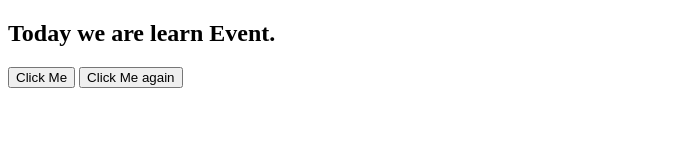
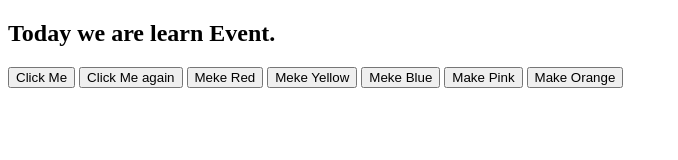
Before and after one commit to prosenjithdash/Event_addEventListener_EventBubble, a plain HTML site: page index.html in a window 1280 px wide. Shown: the whole page, without its empty margins (0-678 px from the left). Drawn offline with Linux system fonts and the light colour scheme.

Commit message:
Done addEvnetLisener

```diff
--- a/index.html
+++ b/index.html
@@ -7,12 +7,113 @@
 </head>
 <body>
     <h2>Today we are learn Event.</h2>
+
+<!-- 25-1 What Is Event, Different Types Of Event In Web -->
+
     <button onclick="console.log(7)">Click Me</button>
 
     <button onclick="console.log('Prosenjith clicked')">Click Me again</button>
-    <!-- <button onclick="console.log("Bappu clicked")">Click Me again</button> its false problem is same place same "" did not use multiple time. -->
+    <!--
+        <button onclick="console.log("Bappu clicked")">Click Me again</button> its false problem is same place same "" did not use multiple time.
+    -->
+
+<!-- 25-1 What Is Event, Different Types Of Event In Web -->
+
+<!-- ############################################################# -->
+
+<!-- 25-2 Add Onclick Handler Directly Or Via Javascript -->
+
+    <!-- Option: 01 -->
+    <button onclick="document.body.style.background='red'">Meke Red</button>
+    <script src="JS/event.js"></script>
+
+    <!-- Option: 02 -->
+    <!-- we will use that -->
+
+    <button onclick="makeYellow()">Meke Yellow</button>
+
+    <!-- Option: 3 -->
+
+    <button id="make_blue">Meke Blue</button>
+
+<!-- 25-2 Add Onclick Handler Directly Or Via Javascript -->
+
+<!-- ############################################################# -->
+
+<!-- 25-3 Different Ways To Use AddEventListener On A Button -->
+
+<!-- option : 4 -->
+
+    <button id="make_pink">Make Pink</button>
+
+<!-- option : 4 final -->
+     <!-- we will use that -->
 
 
+<button id="make_orange">Make Orange</button>
+
+<!-- 25-3 Different Ways To Use AddEventListener On A Button -->
+
+<!-- ############################################################# -->
+
+<!-- 25-4 Most Common Ways To Set Event Handlers -->
+
+
+
+
+<!-- 25-4 Most Common Ways To Set Event Handlers -->
+
+<!-- ############################################################# -->
+
+
+ <!-- Javascript File -->
+
     <script src="JS/event.js"></script>
+
+    <script>
+
+
+        // option: 02
+        // we will use that
+
+        function makeYellow() {
+            document.body.style.background = 'yellow';
+        }
+
+
+        // <!-- Option: 3 -->
+        //Make blue with id
+
+            const makeBlueButton = document.getElementById('make_blue');
+            makeBlueButton.onclick = makeBlue;
+
+            function makeBlue(){
+                document.body.style.backgroundColor = 'blue';
+            }
+
+        // < !--option : 4 -- >
+
+        const pinkButton = document.getElementById('make_pink')
+        // console.log(pinkButton)
+        pinkButton.addEventListener('click', makePink)
+
+        function makePink(){
+            document.body.style.backgroundColor = 'pink';
+        }
+
+        // Option 4 final
+        // we will use that
+
+        document.getElementById('make_orange').addEventListener('click', function makeOrange() { document.body.style.backgroundColor = 'orange';})
+        // function makeOrange(){
+        //     document.body.style.backgroundColor = 'orange';
+        // }
+    </script>
+
+
+
+
+
+
 </body>
 </html>
```
Also changed, not shown: JS/event.js (+44 -1 lines).
